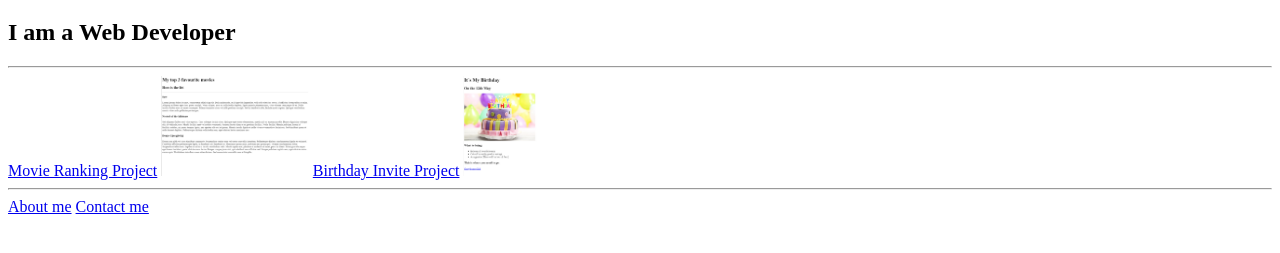
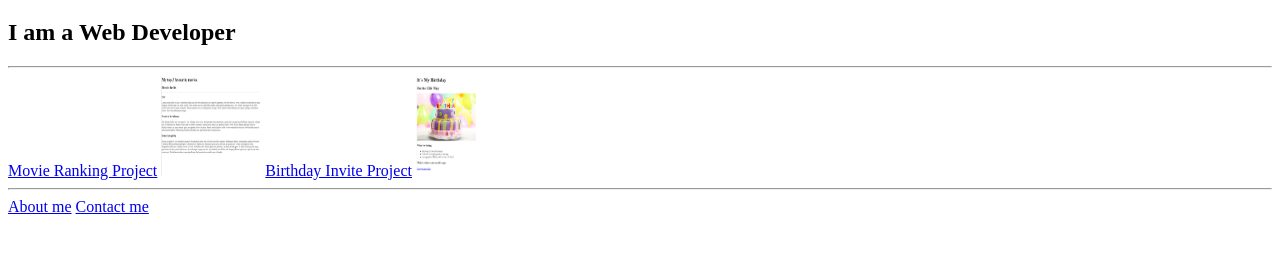
Before and after one commit to Abhebbardeveloper/html-portfolio, a plain HTML site: page index.html in a window 1280 px wide. Shown: the part 61-314 px from the top of the page. Drawn offline with Linux system fonts and the light colour scheme.

Commit message:
Update index.html

```diff
--- a/index.html
+++ b/index.html
@@ -10,10 +10,10 @@
     <h2>I am a Web Developer</h2>
     <hr/>
     <a href="./public/movie-ranking.html">Movie Ranking Project</a>
-    <img src="./assets/images/Movie Ranking Preview.png" height="100"/>
+    <img src="./assets/images/Movie Ranking Preview.png" height="100" width="100"/>
 
     <a href="./public/birthday-invite.html">Birthday Invite Project</a>
-    <img src="./assets/images/Birthday Invite Preview.png" height="100"/>
+    <img src="./assets/images/Birthday Invite Preview.png" height="100" width="100"/>
     <hr/>
     <a href="./public/about.html">About me</a> <a href="./public/contact.html">Contact me</a>
 </body>
```
